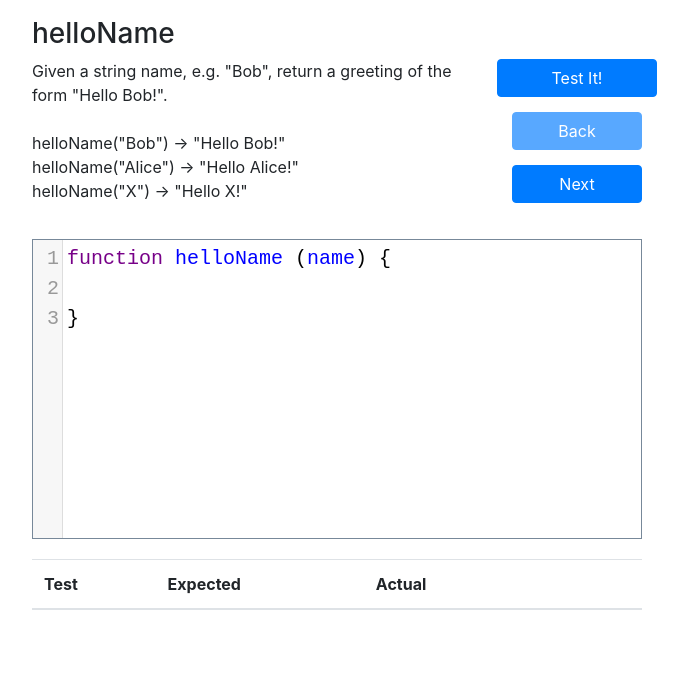
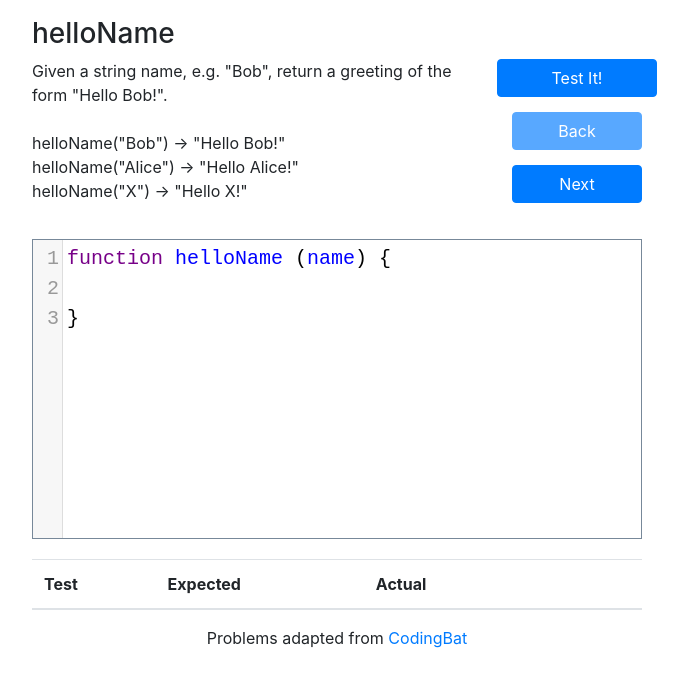
Before and after one commit to oroborous/javascript-strings, a plain HTML site: page index.html in a window 1280 px wide. Shown: the part 111-798 px from the top of the page, without its empty margins (303-991 px from the left). Drawn offline with nearby package versions, Linux system fonts and the light colour scheme.

Commit message:
Credited CodingBat in footer

```diff
--- a/index.html
+++ b/index.html
@@ -71,6 +71,10 @@
             </tbody>
         </table>
 
+        <div class="row justify-content-center">
+            <footer>Problems adapted from <a href="https://codingbat.com/java">CodingBat</a></footer>
+        </div>
+
     </div>
     <!-- jQuery first, then Popper.js, then Bootstrap JS -->
     <script src="https://code.jquery.com/jquery-3.3.1.slim.min.js"
```
Also changed, not shown: progress.html (+4 -0 lines).
